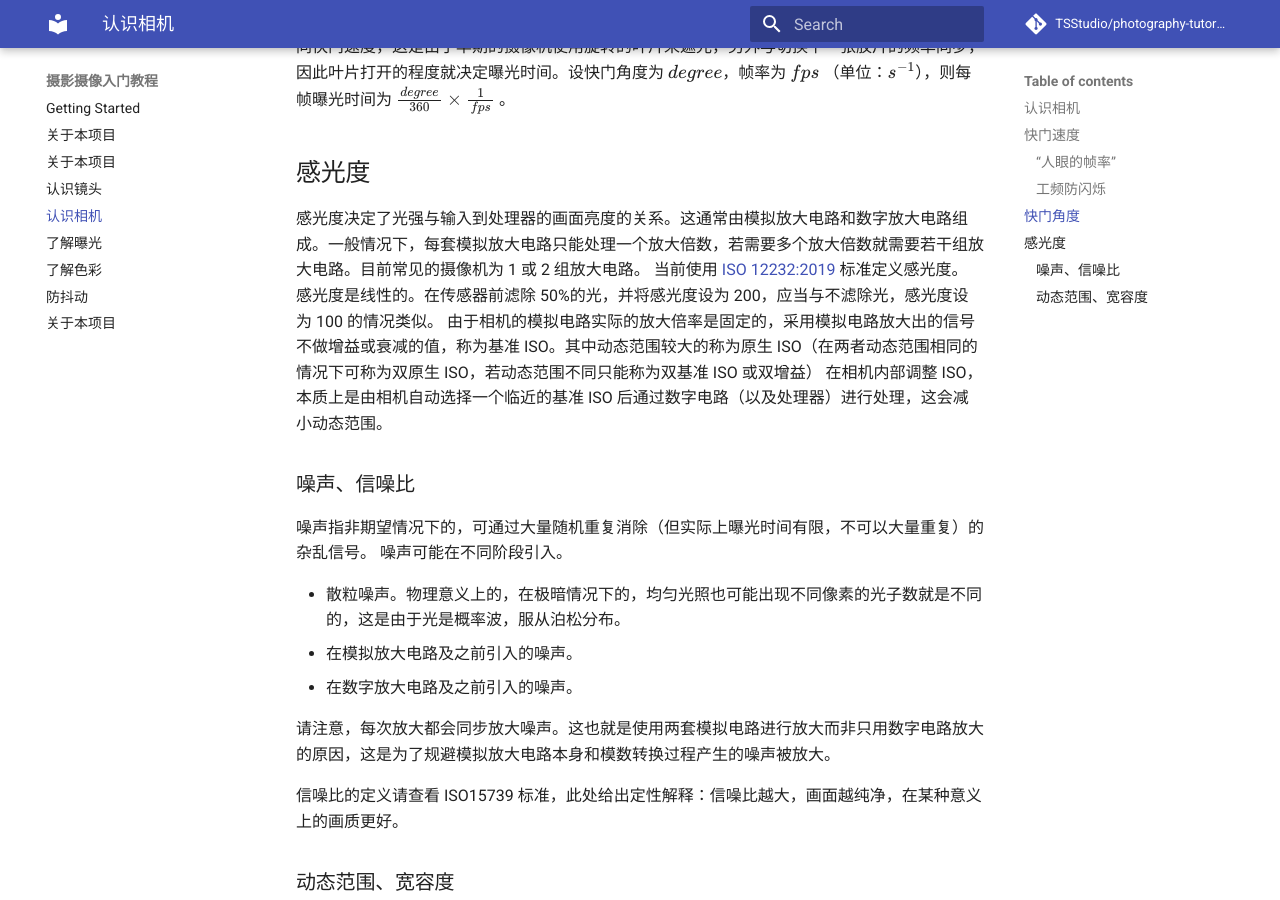
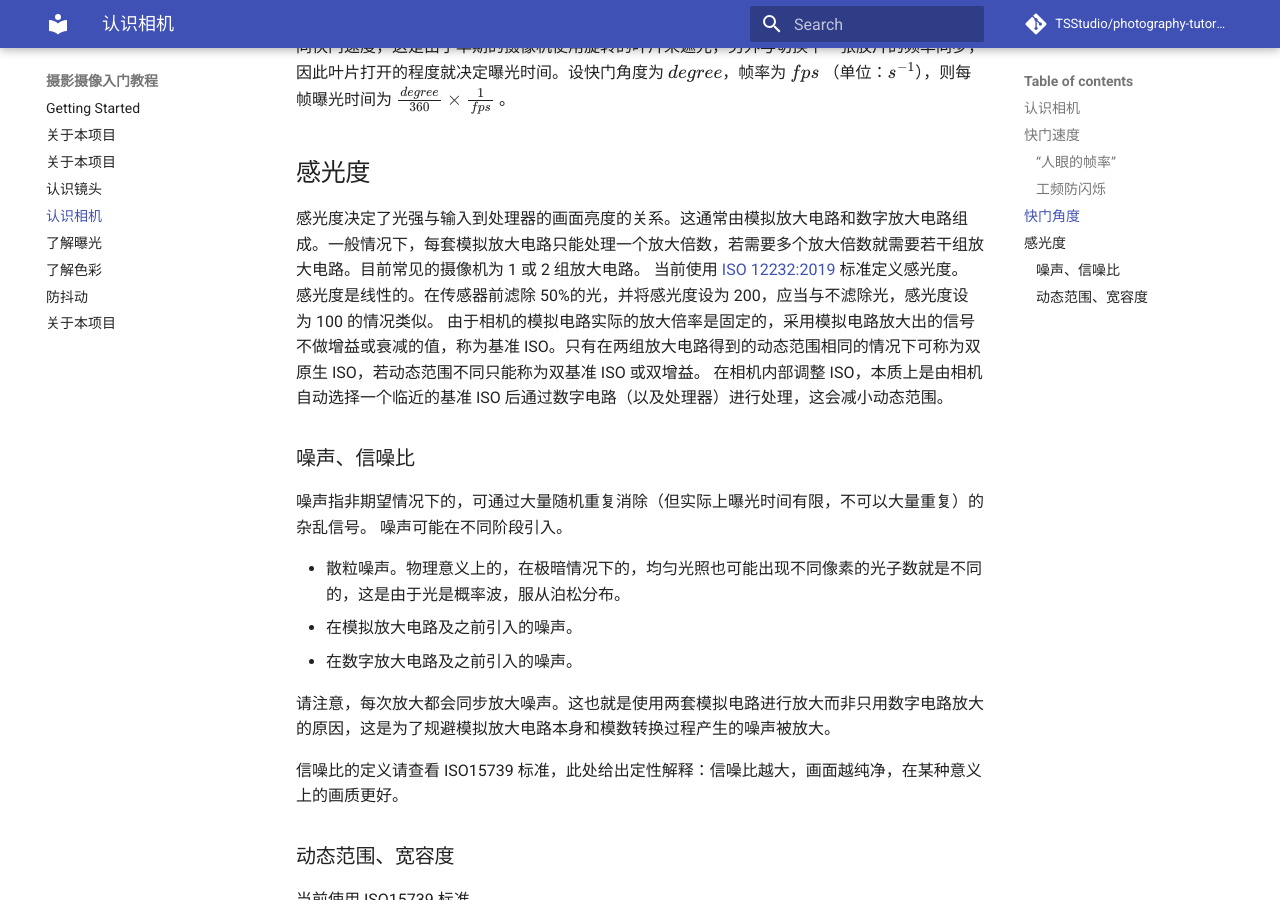
Before and after one commit to troyxun/photography-tutorial, an MkDocs documentation site: the page built from docs/camera.md, in a window 1280 px wide and 900 px high, scrolled down 1875 px. Built offline with MkDocs 1.6.1 and Material for MkDocs 9.7.7, drawn with Linux system fonts in a browser that asks for light colours; comment, search, counter and statistics services are not loaded.

Commit message:
Fixed Misleading definition

```diff
--- a/docs/camera.md
+++ b/docs/camera.md
@@ -45,7 +45,7 @@ $\frac{degree}{360}\times \frac{1}{fps}$ 。
 感光度决定了光强与输入到处理器的画面亮度的关系。这通常由模拟放大电路和数字放大电路组成。一般情况下，每套模拟放大电路只能处理一个放大倍数，若需要多个放大倍数就需要若干组放大电路。目前常见的摄像机为 1 或 2 组放大电路。
 当前使用 [ISO 12232:2019](https://www.iso.org/standard/73758.html) 标准定义感光度。
 感光度是线性的。在传感器前滤除 50%的光，并将感光度设为 200，应当与不滤除光，感光度设为 100 的情况类似。
-由于相机的模拟电路实际的放大倍率是固定的，采用模拟电路放大出的信号不做增益或衰减的值，称为基准 ISO。其中动态范围较大的称为原生 ISO（在两者动态范围相同的情况下可称为双原生 ISO，若动态范围不同只能称为双基准 ISO 或双增益）
+由于相机的模拟电路实际的放大倍率是固定的，采用模拟电路放大出的信号不做增益或衰减的值，称为基准 ISO。只有在两组放大电路得到的动态范围相同的情况下可称为双原生 ISO，若动态范围不同只能称为双基准 ISO 或双增益。
 在相机内部调整 ISO，本质上是由相机自动选择一个临近的基准 ISO 后通过数字电路（以及处理器）进行处理，这会减小动态范围。
 
 ### 噪声、信噪比
```
